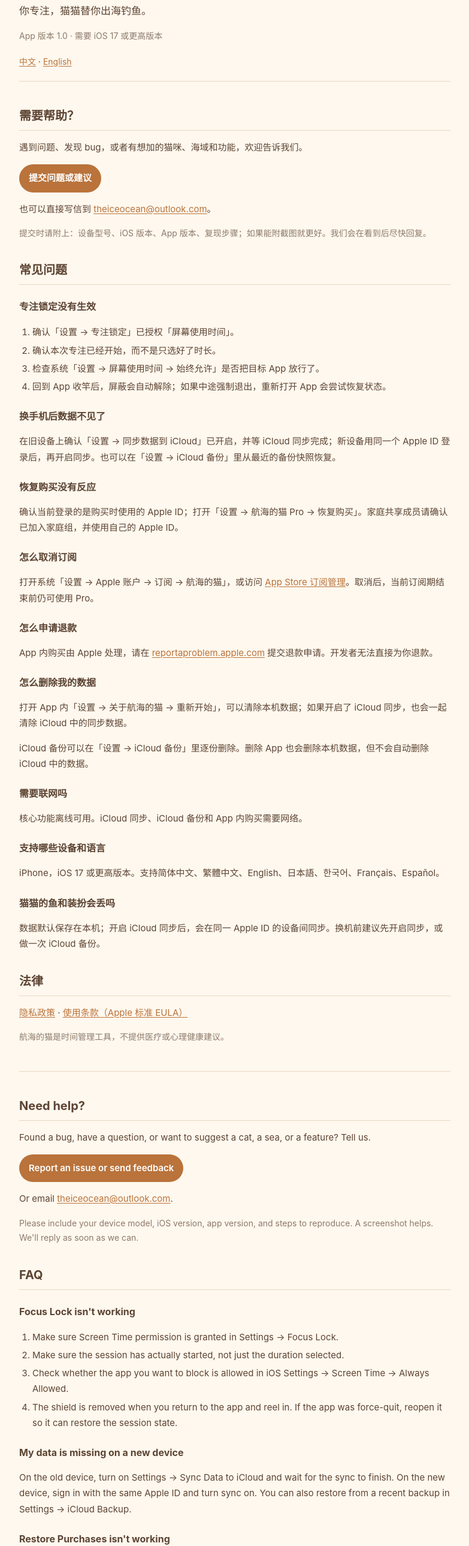
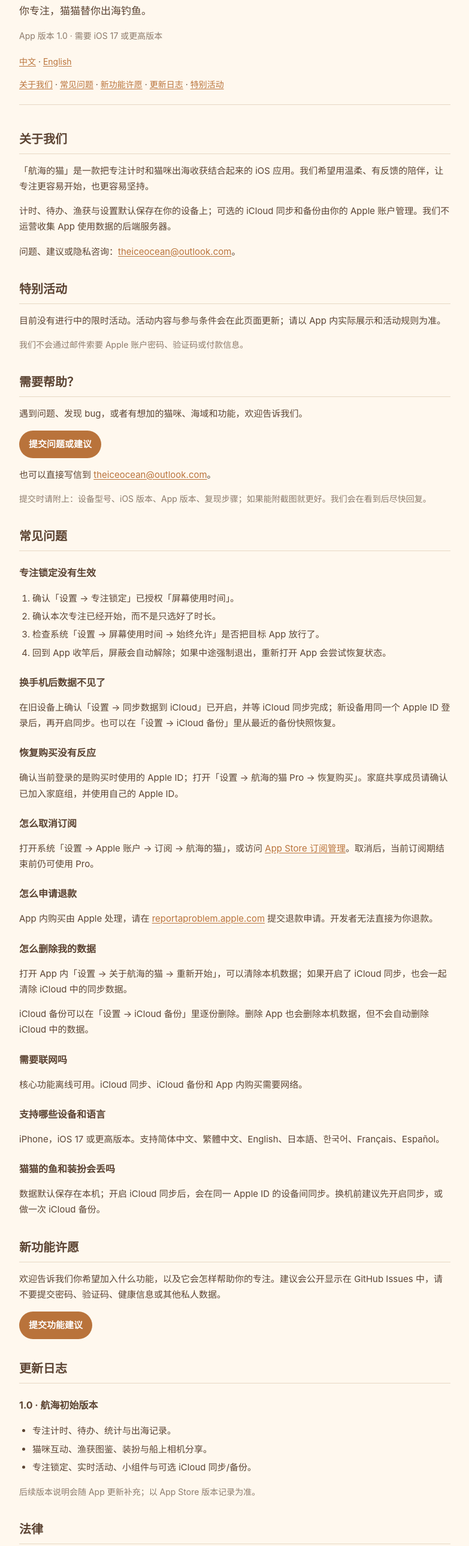
Before and after one commit to SeaLeee/catonsea-site, a plain HTML site: page index.html in a window 1280 px wide. Shown: the part 100-2678 px from the top of the page at 60% size, without its empty margins (248-1031 px from the left). Drawn offline with Linux system fonts and the light colour scheme.

Commit message:
feat: 支持页补充关于我们、新功能许愿、更新日志与特别活动

```diff
--- a/index.html
+++ b/index.html
@@ -40,16 +40,30 @@
   <p class="lead">你专注，猫猫替你出海钓鱼。</p>
   <p class="meta">App 版本 1.0 · 需要 iOS 17 或更高版本</p>
   <p class="lang"><a href="#zh">中文</a> · <a href="#en">English</a></p>
+  <nav aria-label="快速导航">
+    <a href="#about">关于我们</a> · <a href="#faq">常见问题</a> ·
+    <a href="#wishlist">新功能许愿</a> · <a href="#changelog">更新日志</a> ·
+    <a href="#events">特别活动</a>
+  </nav>
 </header>
 
 <section id="zh" lang="zh-Hans">
+  <h2 id="about">关于我们</h2>
+  <p>「航海的猫」是一款把专注计时和猫咪出海收获结合起来的 iOS 应用。我们希望用温柔、有反馈的陪伴，让专注更容易开始，也更容易坚持。</p>
+  <p>计时、待办、渔获与设置默认保存在你的设备上；可选的 iCloud 同步和备份由你的 Apple 账户管理。我们不运营收集 App 使用数据的后端服务器。</p>
+  <p>问题、建议或隐私咨询：<a href="mailto:theiceocean@outlook.com">theiceocean@outlook.com</a>。</p>
+
+  <h2 id="events">特别活动</h2>
+  <p>目前没有进行中的限时活动。活动内容与参与条件会在此页面更新；请以 App 内实际展示和活动规则为准。</p>
+  <p class="note">我们不会通过邮件索要 Apple 账户密码、验证码或付款信息。</p>
+
   <h2>需要帮助？</h2>
   <p>遇到问题、发现 bug，或者有想加的猫咪、海域和功能，欢迎告诉我们。</p>
   <p><a class="button" href="https://github.com/SeaLeee/catonsea-site/issues">提交问题或建议</a></p>
   <p>也可以直接写信到 <a href="mailto:theiceocean@outlook.com">theiceocean@outlook.com</a>。</p>
   <p class="note">提交时请附上：设备型号、iOS 版本、App 版本、复现步骤；如果能附截图就更好。我们会在看到后尽快回复。</p>
 
-  <h2>常见问题</h2>
+  <h2 id="faq">常见问题</h2>
 
   <h3>专注锁定没有生效</h3>
   <ol>
@@ -84,6 +98,19 @@
   <h3>猫猫的鱼和装扮会丢吗</h3>
   <p>数据默认保存在本机；开启 iCloud 同步后，会在同一 Apple ID 的设备间同步。换机前建议先开启同步，或做一次 iCloud 备份。</p>
 
+  <h2 id="wishlist">新功能许愿</h2>
+  <p>欢迎告诉我们你希望加入什么功能，以及它会怎样帮助你的专注。建议会公开显示在 GitHub Issues 中，请不要提交密码、验证码、健康信息或其他私人数据。</p>
+  <p><a class="button" href="https://github.com/SeaLeee/catonsea-site/issues/new?title=%E5%8A%9F%E8%83%BD%E8%AE%B8%E6%84%BF%EF%BC%9A">提交功能建议</a></p>
+
+  <h2 id="changelog">更新日志</h2>
+  <h3>1.0 · 航海初始版本</h3>
+  <ul>
+    <li>专注计时、待办、统计与出海记录。</li>
+    <li>猫咪互动、渔获图鉴、装扮与船上相机分享。</li>
+    <li>专注锁定、实时活动、小组件与可选 iCloud 同步/备份。</li>
+  </ul>
+  <p class="note">后续版本说明会随 App 更新补充；以 App Store 版本记录为准。</p>
+
   <h2>法律</h2>
   <p><a href="privacy-policy.html">隐私政策</a> · <a href="https://www.apple.com/legal/internet-services/itunes/dev/stdeula/">使用条款（Apple 标准 EULA）</a></p>
 
@@ -93,13 +120,22 @@
 <hr>
 
 <section id="en" lang="en">
+  <h2>About us</h2>
+  <p>Sailing Cat combines focus sessions with a cat's little fishing adventures. We want gentle, useful feedback to make it easier to start focusing and keep going.</p>
+  <p>Sessions, tasks, catches, and settings are stored on your device by default. Optional iCloud sync and backups are managed by your Apple account. We do not operate a backend that collects app-usage data.</p>
+  <p>Questions, suggestions, or privacy concerns: <a href="mailto:theiceocean@outlook.com">theiceocean@outlook.com</a>.</p>
+
+  <h2>Special events</h2>
+  <p>There are no active limited-time events right now. Event details and eligibility will be posted here; the in-app offer and its terms take precedence.</p>
+  <p class="note">We will never ask for your Apple Account password, verification code, or payment details by email.</p>
+
   <h2>Need help?</h2>
   <p>Found a bug, have a question, or want to suggest a cat, a sea, or a feature? Tell us.</p>
   <p><a class="button" href="https://github.com/SeaLeee/catonsea-site/issues">Report an issue or send feedback</a></p>
   <p>Or email <a href="mailto:theiceocean@outlook.com">theiceocean@outlook.com</a>.</p>
   <p class="note">Please include your device model, iOS version, app version, and steps to reproduce. A screenshot helps. We'll reply as soon as we can.</p>
 
-  <h2>FAQ</h2>
+  <h2 id="faq-en">FAQ</h2>
 
   <h3>Focus Lock isn't working</h3>
   <ol>
@@ -134,6 +170,19 @@
   <h3>Will I lose my fish and outfits?</h3>
   <p>Data is stored on your device by default. With iCloud sync on, it syncs across devices signed in to the same Apple ID. Before switching phones, turn on sync or make an iCloud backup.</p>
 
+  <h2>Feature requests</h2>
+  <p>Tell us what you would like to see and how it would help you focus. Suggestions are public on GitHub Issues, so do not include passwords, verification codes, health information, or other private data.</p>
+  <p><a class="button" href="https://github.com/SeaLeee/catonsea-site/issues/new?title=Feature%20request%3A%20">Submit a feature request</a></p>
+
+  <h2>Changelog</h2>
+  <h3>1.0 · First voyage</h3>
+  <ul>
+    <li>Focus sessions, tasks, statistics, and session history.</li>
+    <li>Cat interactions, catch collection, outfits, and shareable camera cards.</li>
+    <li>Focus Lock, Live Activities, widgets, and optional iCloud sync and backups.</li>
+  </ul>
+  <p class="note">Future release notes will be added with app updates. See the App Store version history for the latest details.</p>
+
   <h2>Legal</h2>
   <p><a href="privacy-policy.html">Privacy Policy</a> · <a href="https://www.apple.com/legal/internet-services/itunes/dev/stdeula/">Terms of Use (Apple Standard EULA)</a></p>
 
```
